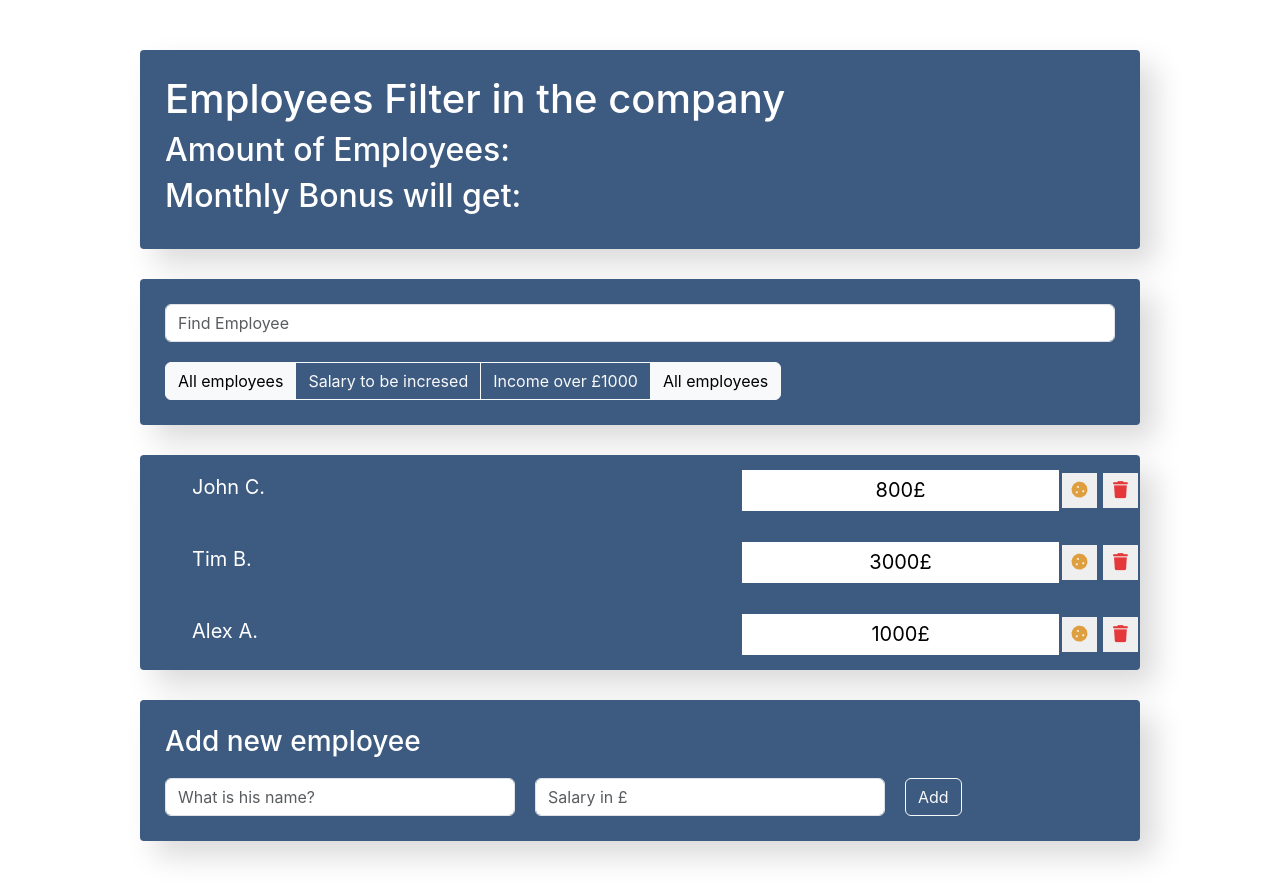
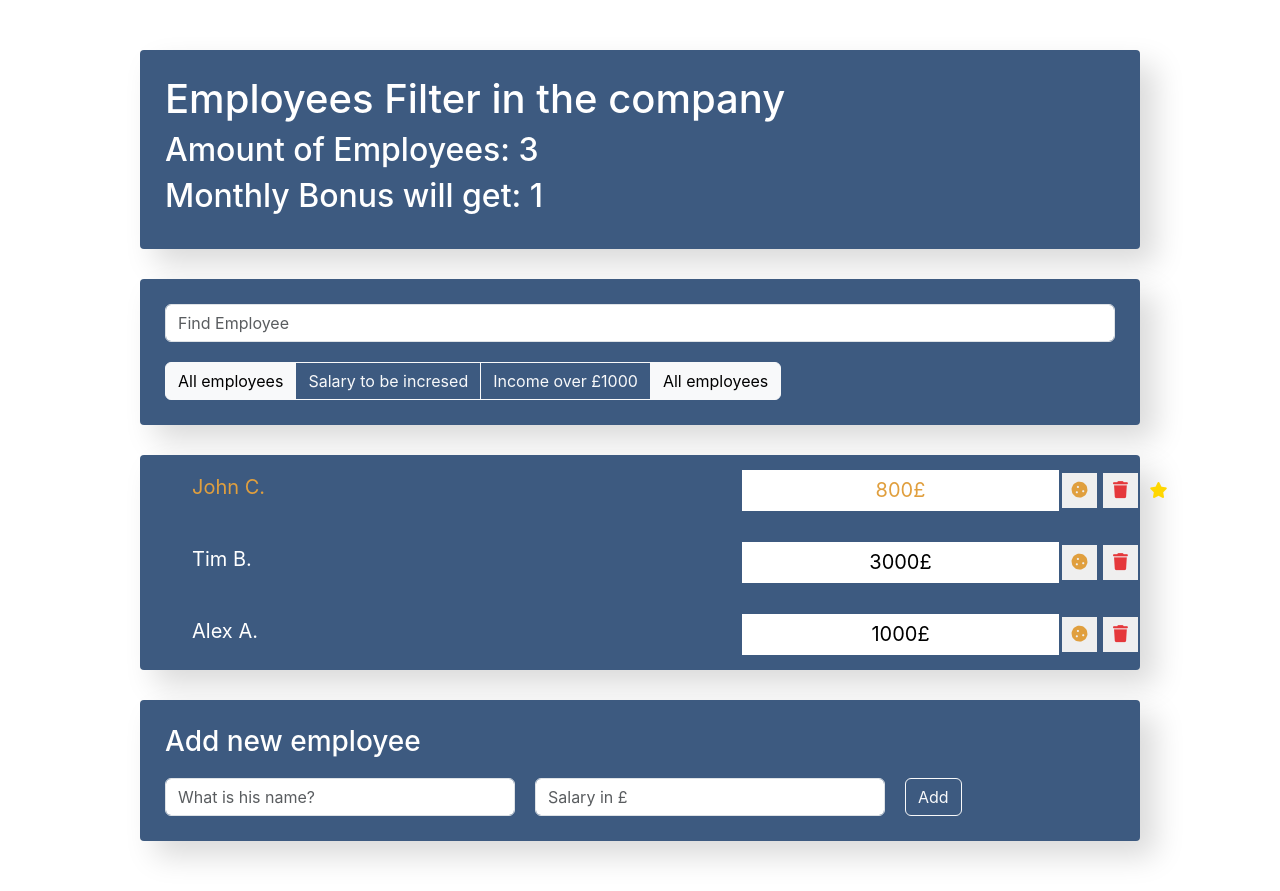
Before and after one commit to Rymney34/react-project, a React (Create React App) app: page / in a window 1280 px wide. Built offline with nearby package versions, Linux system fonts and the light colour scheme.

Commit message:
lifting state up, working with state, passing state and props and variables between components , input validation ,

```diff
--- a/src/components/app-info/app-info.js
+++ b/src/components/app-info/app-info.js
@@ -1,13 +1,27 @@
 import './app-info.css';
 
-const AppInfo = () => {
-    return (
-        <div className="app-info">
-            <h1>Employees Filter in the company</h1>
-            <h2> Amount of Employees: </h2>
-            <h2> Monthly Bonus will get: </h2>
-        </div>
-    )
+import {Component} from 'react'
+
+class AppInfo extends Component {
+
+
+    render () {
+
+         const {employees, increased } = this.props;
+
+
+        return (
+                <div className="app-info">
+                    <h1>Employees Filter in the company</h1>
+                    <h2> Amount of Employees: {employees} </h2>
+                    <h2> Monthly Bonus will get: {increased}</h2>
+                </div>
+            )
+    }
+
+
+
+
 }
 
 export default AppInfo;
--- a/src/components/app/app.js
+++ b/src/components/app/app.js
@@ -13,12 +13,13 @@ class App extends Component {
         super(props);
         this.state ={
        data :[
-                {name: 'John C.' , salary: 800 , increase: false, id: 1},
-                {name: 'Tim B. ' , salary: 3000, increase: true, id: 2},
-                {name: 'Alex A.' , salary: 1000, increase: false, id: 3},
+                {name: 'John C.' , salary: 800 , increase: true,  rise: true , id: 1},
+                {name: 'Tim B. ' , salary: 3000, increase: false, rise: false, id: 2},
+                {name: 'Alex A.' , salary: 1000, increase: false, rise: false, id: 3},
 
             ]
         }
+
     }
 
     deleteItem = (id) => {
@@ -51,7 +52,7 @@ class App extends Component {
          const id1 = lastObject ? lastObject.id : null;
 
 
-            const newItem = {name: name, salary: salary, increase: false, id: id1+1};
+            const newItem = {name: name, salary: salary, increase: false, rise: false, id: id1+1};
 
              const newArr = [...data, newItem];
 
@@ -63,10 +64,59 @@ class App extends Component {
          })
     }
 
+    // onToggleIncrease = (id) => {
+    //     // this.setState(({data}) => {
+    //         // Meaningul and readble code
+
+
+    //         // const index = data.findIndex(elem => elem.id === id);
+
+    //         // const old = data[index];
+
+    //         // const newItem = {...old, increase: !old.increase}
+    //         // const newArr = [...data.slice(0, index), newItem, ...data.slice(index + 1)]
+
+
+    //         // return {
+    //         //     data: newArr
+    //         // }
+    //     // })
+    //     this.setState(({data}) => ({
+    //             data: data.map(item => {
+    //                 if(item.id === id) {
+    //                     return {...item, increase: !item.increase}
+    //                 }
+    //                 return item;
+    //         })
+    //     }))
+
+
+    // }
+
+    onToggleProp = (id, prop) => {
+
+          this.setState(({data}) => ({
+                data: data.map(item => {
+                    if(item.id === id) {
+                        return {...item, [prop]: !item[prop]}
+                    }
+                    return item;
+            })
+        }))
+
+    }
+
+
+
+
+
   render () {
+    const employees = this.state.data.length;
+    const increased = this.state.data.filter(item => item.increase).length
+
       return (
         <div className="app">
-        <AppInfo/>
+            <AppInfo employees = {employees} increased={increased}/>
             <div className='search-panel'>
                 <SearchPanel/>
                 <AppFilter/>
@@ -74,7 +124,9 @@ class App extends Component {
             </div>
              <EmployeesList
              data = {this.state.data}
-             onDelete={this.deleteItem}/>
+             onDelete={this.deleteItem}
+
+             onToggleProp={this.onToggleProp}/>
              {/* Passing this data to employeesForm js */}
              <EmployeesAddForm onAdd={this.onAdd}/>
         </div>
--- a/src/components/employees-add-form/employees-add-form.js
+++ b/src/components/employees-add-form/employees-add-form.js
@@ -17,15 +17,30 @@ class EmployeesAddForm extends Component {
         })
 
     }
+
+
 // Passing data to onAdd to the array when button add is pressed
      onSubmit = (e) => {
         e.preventDefault();
         const {name, salary} = this.state;
-        this.props.onAdd(name, salary);
+        if (!name.trim() || !salary.trim()){
+            alert("Pleease fill two inputs (fields)")
+        }
+        else if(name.length < 3  || salary.length < 3) {
+             alert("Inputs should be more then 3 char")
+        }
+        else{
+             this.props.onAdd(name, salary);
+        }
+
     }
+
+
 
    render () {
     const {name, salary} = this.state
+
+
 
 
      return (
--- a/src/components/employees-list-item/employees-list-item.js
+++ b/src/components/employees-list-item/employees-list-item.js
@@ -1,50 +1,51 @@
 
 import './employees-list-item.css'
 
-import { Component } from 'react'
 
-class EmployeesListItem extends Component {
-    constructor(props){
-        super(props);
-        this.state = {
-            increase: false,
-            like: false
-        }
-    }
 
-    onIncrease = () => {
-        this.setState(({increase})=> ({
-            increase: !increase
-        }))
-    }
+const EmployeesListItem  = (props) => {
+    // constructor(props){
+    //     super(props);
+    //     this.state = {
+    //         increase: false,
+    //         like: false
+    //     }
+    // }
 
-    onLike = () => {
-        this.setState(({like})=> ({
-            like: !like
-        }))
-    }
+    // onIncrease = () => {
+    //     this.setState(({increase})=> ({
+    //         increase: !increase
+    //     }))
+    // }
 
-    render() {
-        const {name, salary, onDelete} = this.props;
-        const {increase} = this.state;
-        const {like} = this.state;
+    // onLike = () => {
+    //     this.setState(({like})=> ({
+    //         like: !like
+    //     }))
+    // }
+
+
+        const {name, salary, onDelete, onToggleProp, rise, increase} =  props;
+        // const {increase} = this.state;
+        // const {like} = this.state;
 
 
 
 
         let classNames = "list-group-item d-flex justify-content-between"
-          if(like) {
+          if(rise) {
             classNames += ' like'
         }
         if(increase) {
             classNames += ' increase'
         }
+
     return (
        <li className={classNames}>
-            <span className="list-group-item-label" onClick={this.onLike}>{name}</span>
+            <span className="list-group-item-label" onClick={onToggleProp} data-toggle = "rise">{name}</span>
             <input type="text" className="list-group-item-input" defaultValue={salary + "£"}/>
             <div className="d-flex justify-content-center align-items-center">
-                <button type="button" className="btn-cookie btn-sm" onClick={this.onIncrease}>
+                <button type="button" className="btn-cookie btn-sm" data-toggle = "increase" onClick={onToggleProp}>
                     <i className="fas fa-cookie"></i>
                 </button>
                 <button type="button" className="btn-trash btn-sm"
@@ -57,6 +58,5 @@ class EmployeesListItem extends Component {
     )
     }
 
-}
 
 export default EmployeesListItem;
--- a/src/components/employees-list/employees-list.js
+++ b/src/components/employees-list/employees-list.js
@@ -2,7 +2,7 @@ import EmployeesListItem from "../employees-list-item/employees-list-item"
 
 import './employees-list.css'
 
-const EmployeesList = ({data, onDelete}) => {
+const EmployeesList = ({data, onDelete, onToggleProp}) => {
 
 
     const elements = data.map(item => {
@@ -14,7 +14,9 @@ const EmployeesList = ({data, onDelete}) => {
             name={itemProps.name}
              salary={itemProps.salary}
               key={id} {...itemProps}
-              onDelete = {() => onDelete(id)}/>
+              onDelete = {() => onDelete(id)}
+              onToggleProp= {(e) => onToggleProp(id, e.currentTarget.getAttribute('data-toggle'))}
+              />
 
             //{...item} could be used insted of the item.name item.salary
         )
```
